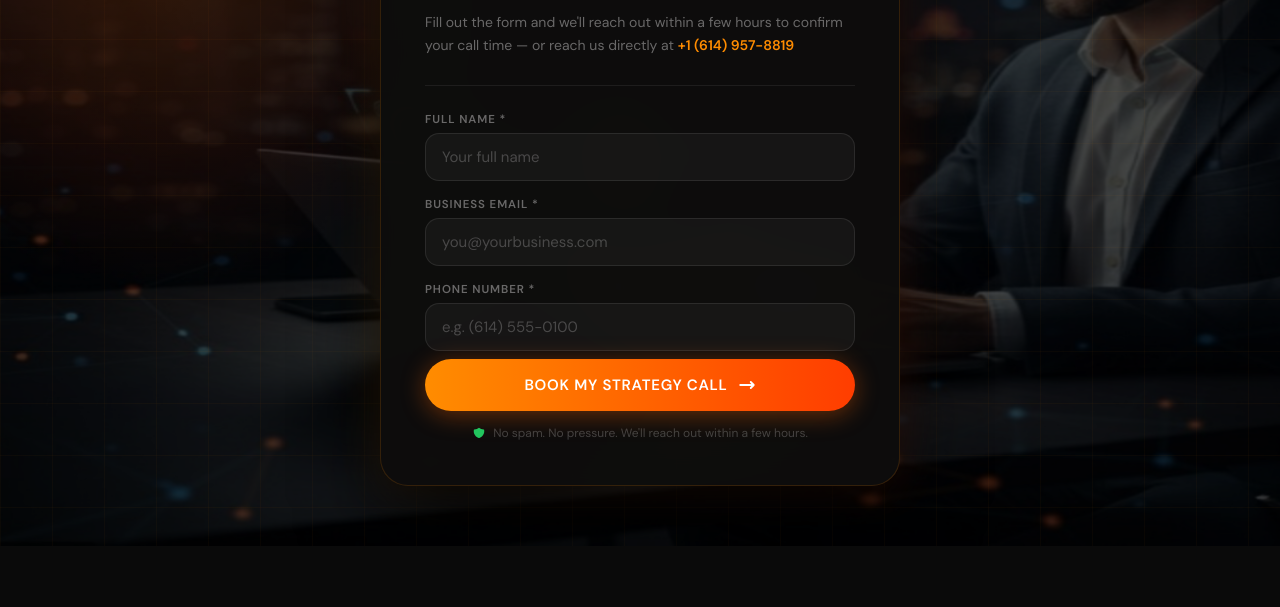
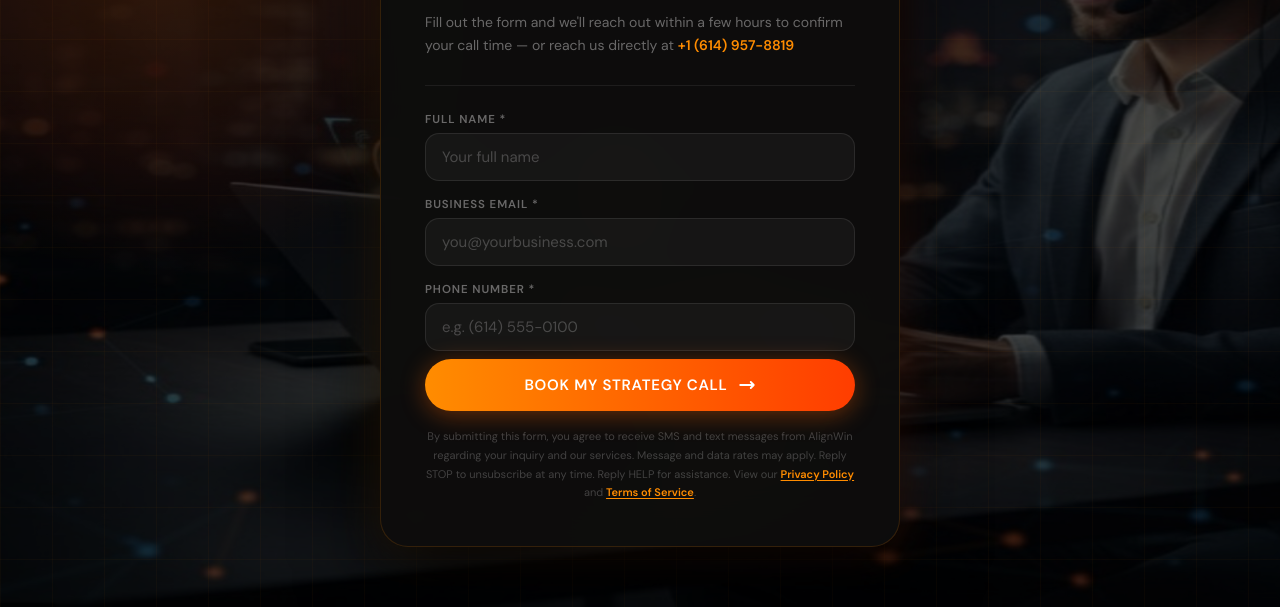
Before and after one commit to alifox846-wq/alifox846-wq.github.io, a plain HTML site: page strategy.html in a window 1280 px wide. Shown: the part 325-932 px from the top of the page. Before the commit the page ends 871 px from the top, so only its background shows below. Drawn offline with Linux system fonts and the light colour scheme.

Commit message:
Update strategy.html

```diff
--- a/strategy.html
+++ b/strategy.html
@@ -482,12 +482,12 @@
           </button>
 
           <!-- ✅ Updated trust line -->
-          <div class="trust-row" aria-hidden="true">
-            <svg width="14" height="14" fill="currentColor" viewBox="0 0 24 24">
-              <path d="M9 12l2 2 4-4m5.618-4.016A11.955 11.955 0 0112 2.944a11.955 11.955 0 01-8.618 3.04A12.02 12.02 0 003 9c0 5.591 3.824 10.29 9 11.622 5.176-1.332 9-6.03 9-11.622 0-1.042-.133-2.052-.382-3.016z"/>
-            </svg>
-            No spam. No pressure. We'll reach out within a few hours.
-          </div>
+          <p style="margin-top:16px; font-size:11px; color:var(--text-4); line-height:1.7; text-align:center;">
+            By submitting this form, you agree to receive SMS and text messages from AlignWin regarding your inquiry and our services. Message and data rates may apply. Reply STOP to unsubscribe at any time. Reply HELP for assistance. View our
+            <a href="/privacy.html" style="color:var(--orange); text-decoration:underline; text-underline-offset:2px; font-weight:600; transition:opacity 0.2s;" onmouseover="this.style.opacity='0.75'" onmouseout="this.style.opacity='1'">Privacy Policy</a>
+            and
+            <a href="/terms.html" style="color:var(--orange); text-decoration:underline; text-underline-offset:2px; font-weight:600; transition:opacity 0.2s;" onmouseover="this.style.opacity='0.75'" onmouseout="this.style.opacity='1'">Terms of Service</a>.
+          </p>
 
         </form>
       </div>
```
